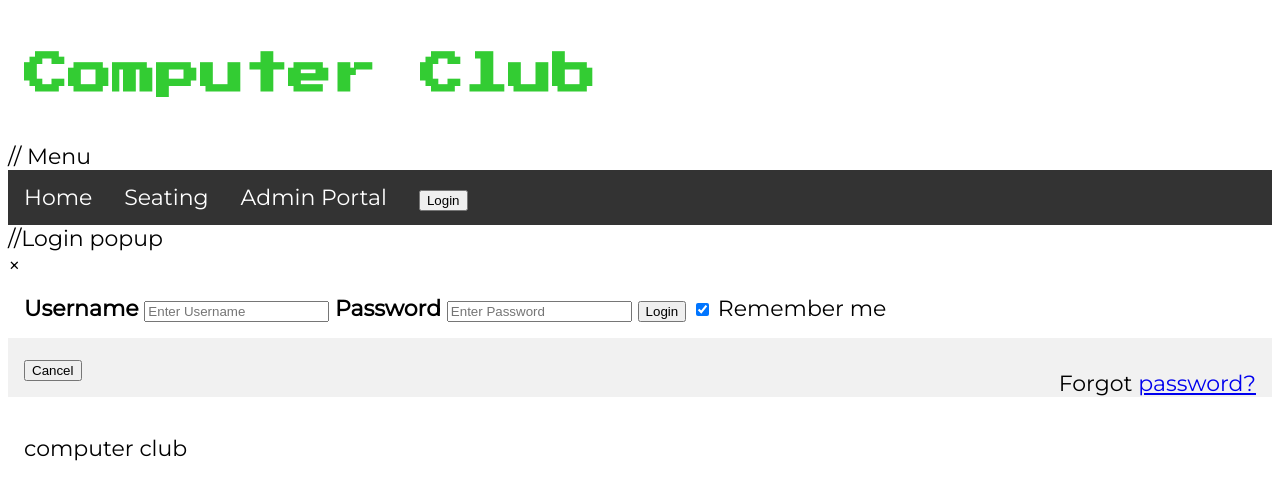
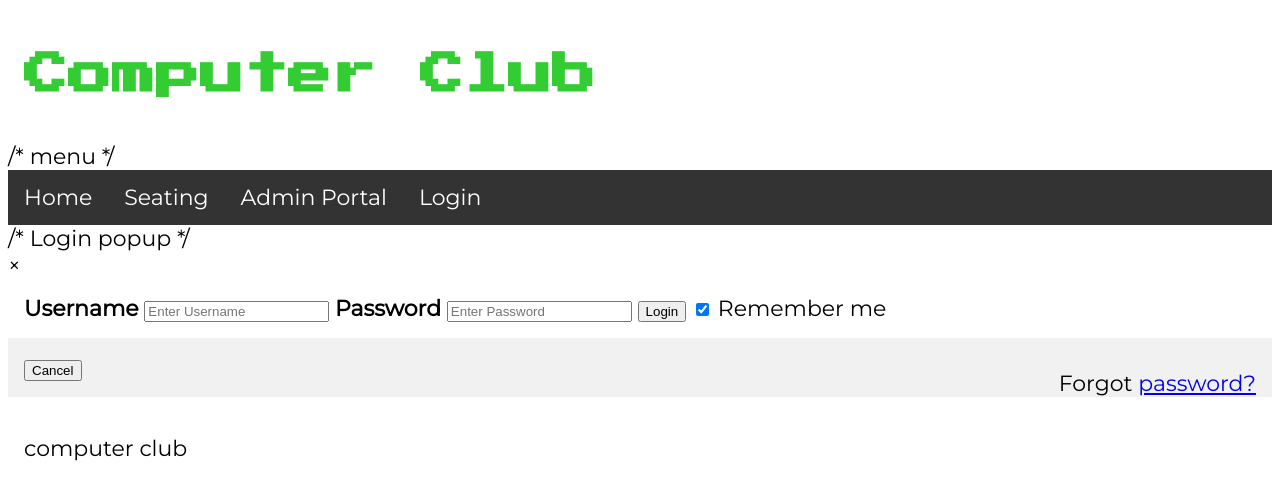
Before and after one commit to Redstone-2/CITComputerClub2, a Jekyll site: the page built from index.md, in a window 1280 px wide. Shown: the top 500 px of the page. Built offline with Jekyll 4.4.1, drawn with Linux system fonts in a browser that asks for light colours; the repository's description, which GitHub fills in, is left out.

Commit message:
button fix

```diff
--- a/_layouts/default.html
+++ b/_layouts/default.html
@@ -171,16 +171,15 @@
         <h2>{{ site.description | default: site.github.project_tagline }}</h2>
       </div>
     </header>
-    // Menu
-    <div>
+    <div> /* menu */
     <ul>
       <li><a href="index.html">Home</a></li>
       <li><a href="">Seating</a></li>
       <li><a href="">Admin Portal</a></li>
-      <li><a><button onclick="document.getElementById('id01').style.display='block'" style="width:auto;">Login</button></a></li>
+      <li><a onclick="document.getElementById('id01').style.display='block'">Login</a></li>
     </ul>
     </div>
-    //Login popup
+    /* Login popup */
     <div id="id01" class="modal">
   <form class="modal-content animate" action="/action_page.php" method="post">
     <div class="exitcontainer">
```
